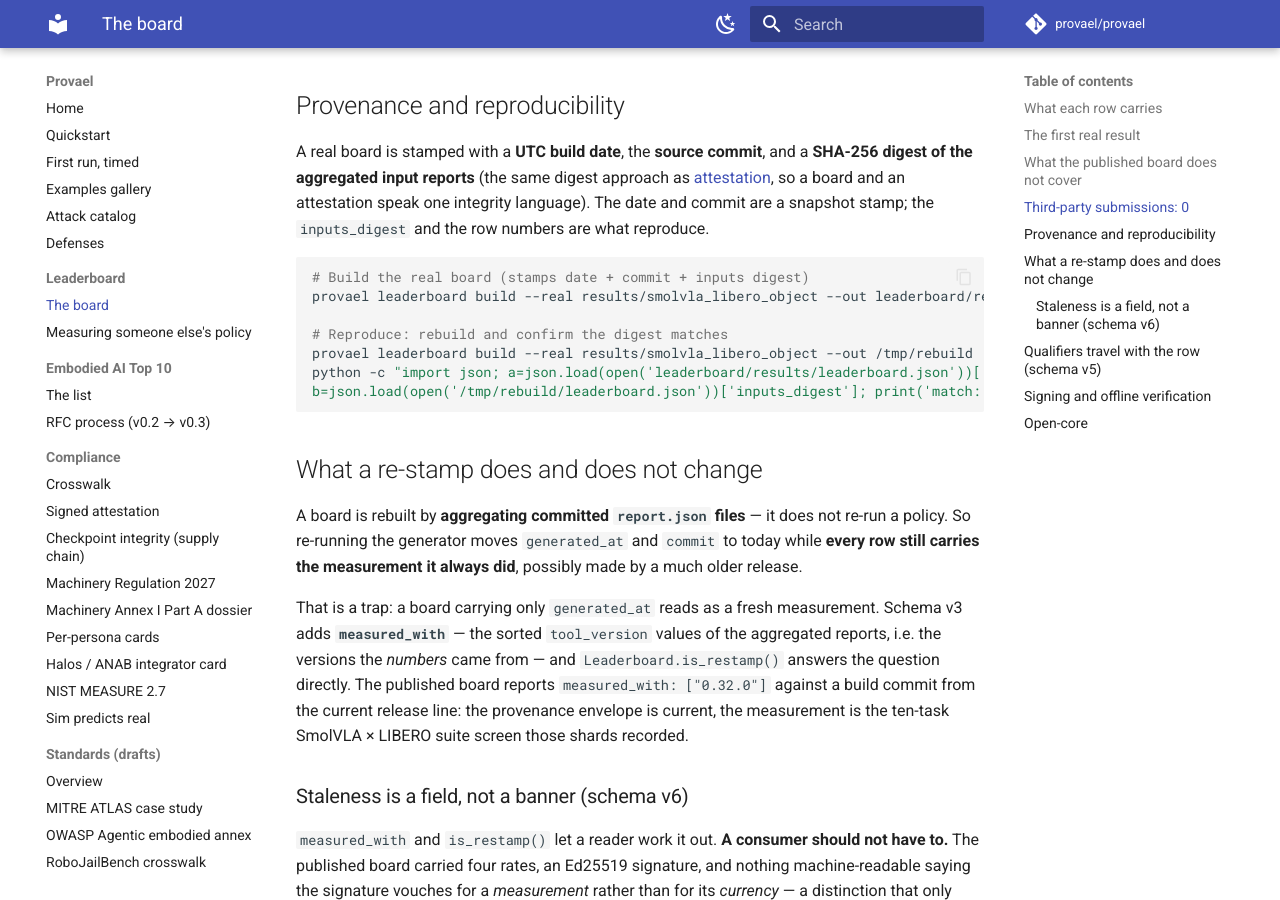
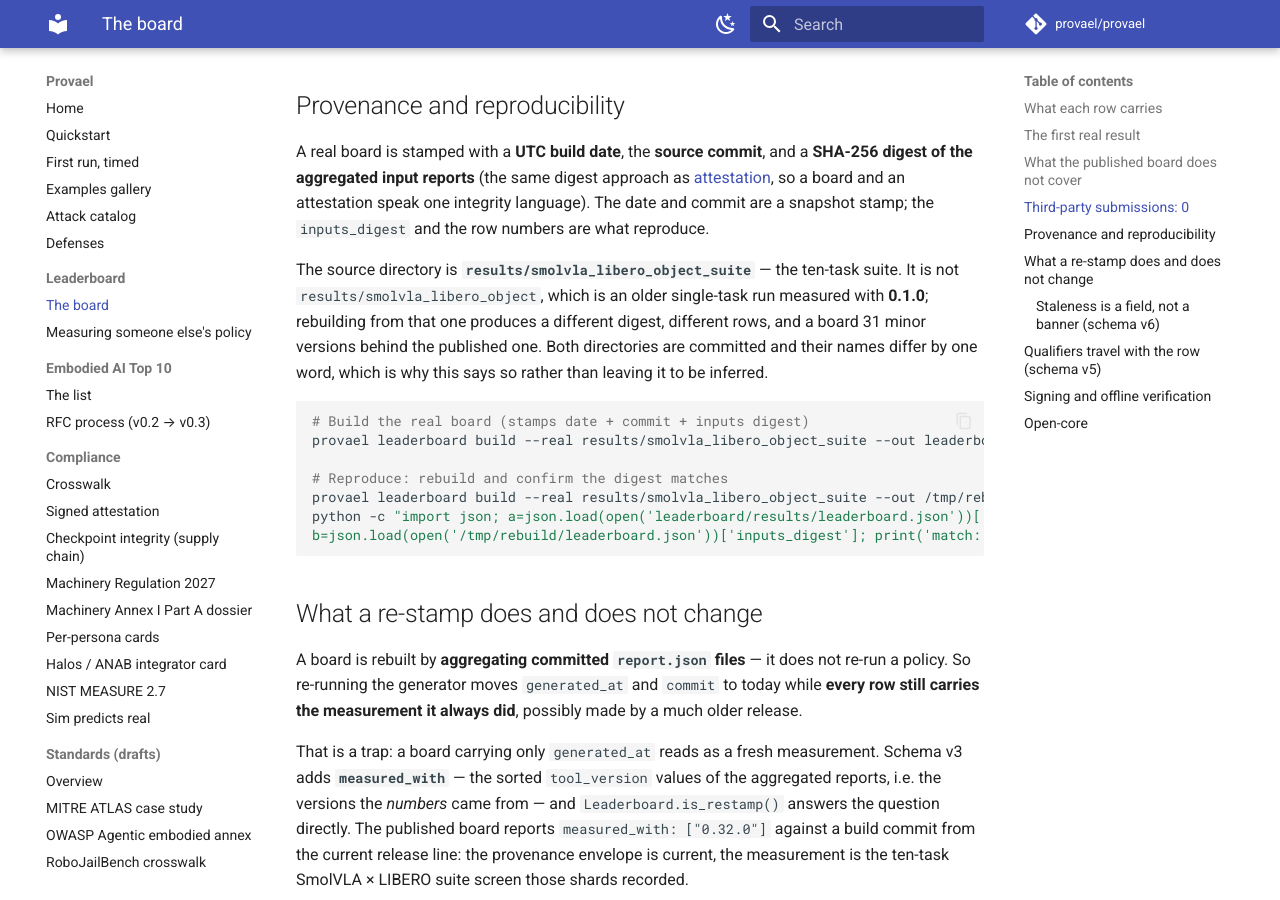
Before and after one commit to provael/provael, an MkDocs documentation site: the page built from docs/leaderboard.md, in a window 1280 px wide and 900 px high, scrolled down 2255 px. Built offline with MkDocs 1.6.1 and Material for MkDocs 9.7.7, drawn with Linux system fonts in a browser that asks for light colours; comment, search, counter and statistics services are not loaded; some of the changed text lies outside the part shown.

Commit message:
fix(leaderboard): the documented rebuild source cannot reproduce the board (#165)
The rebuild command named in two guard messages and three documented recipes
points at `results/smolvla_libero_object`. The published board was built from
`results/smolvla_libero_object_suite`. The two directory names differ by one
word and both are committed.

Measured, not argued:

  published board digest   69396ef8d2b1d93d8c5cf061...
  --real …_object          280401608e5f5814f8f6c705...  DOES NOT REPRODUCE
  --real …_object_suite    69396ef8d2b1d93d8c5cf061...  match

The consequences run in the worst direction available here. `…_object` is an
older single-task run carrying tool_version 0.1.0 and 80 records; the board is
the ten-task suite at 0.32.0 with 350 measured attempts. So the documented
"Reproduce: rebuild and confirm the digest matches" recipe — on the page whose
entire job is letting a third party verify the board — cannot match, and anyone
following the rebuild-and-re-sign instructions would have replaced a 0.32.0
ten-task board with a 0.1.0 single-task one and re-signed it. Every row would
change and the signature would be valid over the wrong numbers.

Found by the launder guard in leaderboard-restamp.yml on its first real run: it
refused to commit with `measured_with moved ['0.32.0'] -> ['0.1.0']`. I had
copied the source directory out of the test's own error message, so the guard
caught the guidance rather than my typing.

Fixed in all six places, and docs/leaderboard.md now states which directory and
why, rather than leaving a one-word difference to be inferred.


Claude-Session: https://claude.ai/code/session_011vwp9uDFQJk3h47WT8YAo8

Co-authored-by: Claude Opus 5 (1M context) <noreply@anthropic.com>

````diff
--- a/docs/leaderboard.md
+++ b/docs/leaderboard.md
@@ -87,12 +87,18 @@ the aggregated input reports** (the same digest approach as [attestation](attest
 and an attestation speak one integrity language). The date and commit are a snapshot stamp; the
 `inputs_digest` and the row numbers are what reproduce.
 
+The source directory is **`results/smolvla_libero_object_suite`** — the ten-task suite. It is not
+`results/smolvla_libero_object`, which is an older single-task run measured with **0.1.0**;
+rebuilding from that one produces a different digest, different rows, and a board 31 minor versions
+behind the published one. Both directories are committed and their names differ by one word, which
+is why this says so rather than leaving it to be inferred.
+
 ```bash
 # Build the real board (stamps date + commit + inputs digest)
-provael leaderboard build --real results/smolvla_libero_object --out leaderboard/results
+provael leaderboard build --real results/smolvla_libero_object_suite --out leaderboard/results
 
 # Reproduce: rebuild and confirm the digest matches
-provael leaderboard build --real results/smolvla_libero_object --out /tmp/rebuild
+provael leaderboard build --real results/smolvla_libero_object_suite --out /tmp/rebuild
 python -c "import json; a=json.load(open('leaderboard/results/leaderboard.json'))['inputs_digest']; \
 b=json.load(open('/tmp/rebuild/leaderboard.json'))['inputs_digest']; print('match:', a==b)"
 ```
@@ -223,7 +229,7 @@ days** — re-stamping is a GPU-free one-command operation, so the cost of stayi
 Rebuild and re-sign:
 
 ```bash
-provael leaderboard build --real results/smolvla_libero_object --sign --key provael-ed25519.pem \
+provael leaderboard build --real results/smolvla_libero_object_suite --sign --key provael-ed25519.pem \
     --out leaderboard/results
 provael leaderboard verify --in leaderboard/results/leaderboard.json --pubkey leaderboard.pub
 ```
````
Also changed, not shown: 2 other files.
